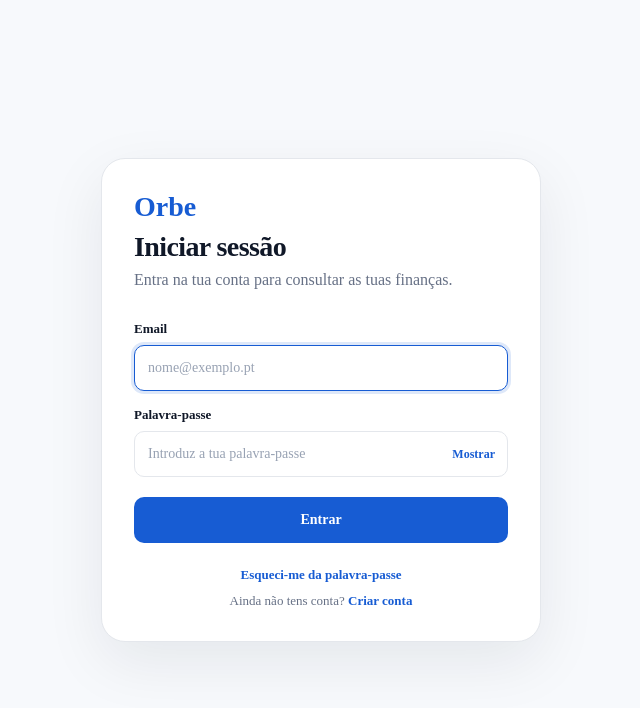
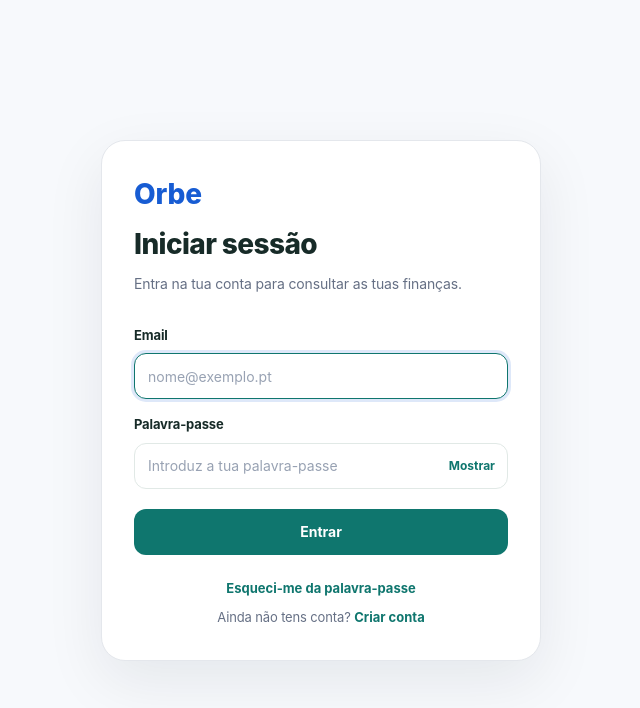
Before and after one commit to lc-curto/Orbe, a React (Vite) app in the folder web/: page / in a window 1280 px wide. Shown: the top 708 px of the page, without its empty margins (319-959 px from the left). Built offline with nearby package versions, Linux system fonts and the light colour scheme; no server answers.

Commit message:
style(web): load shared visual polish after feature styles

```diff
--- a/web/src/index.css
+++ b/web/src/index.css
@@ -11,3 +11,4 @@
 @import './features/settings/styles/settings.css';
 @import './styles/theme.css';
 @import './styles/app-shell.css';
+@import './styles/visual-polish.css';
```
